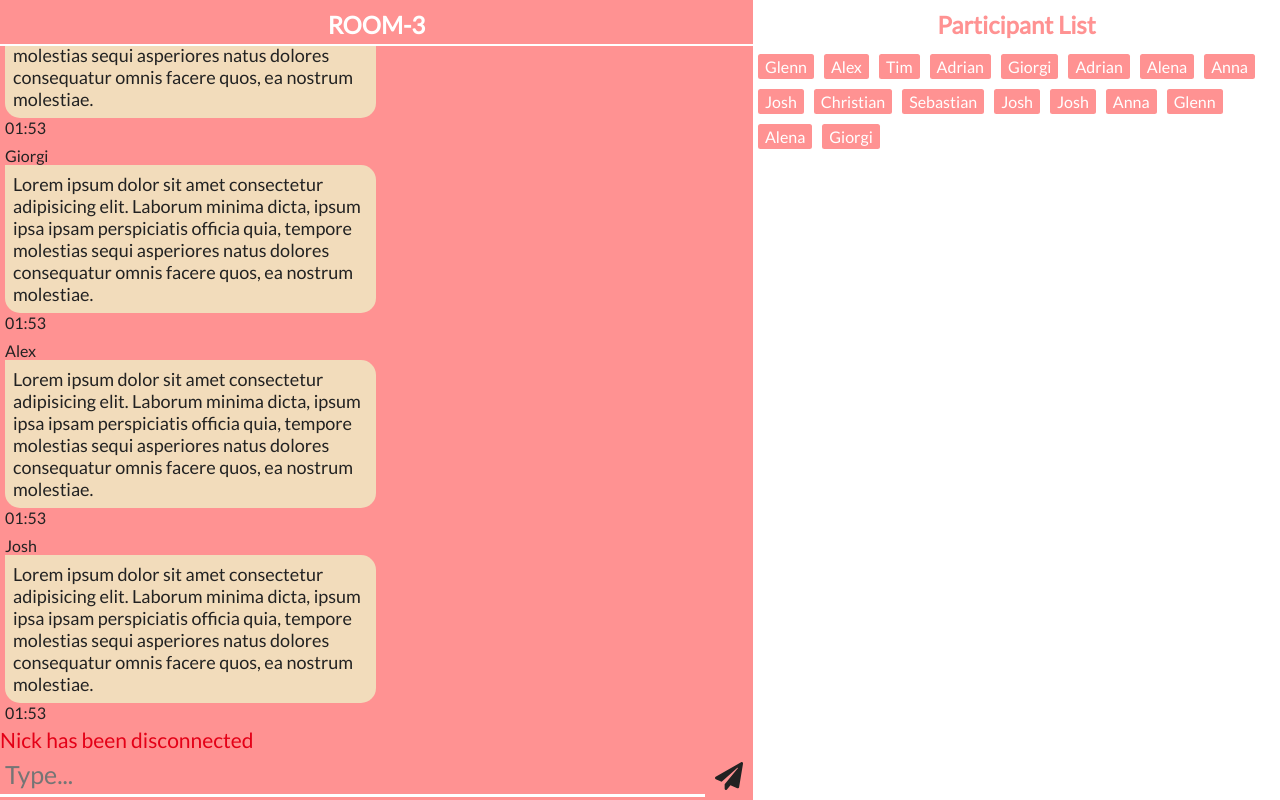
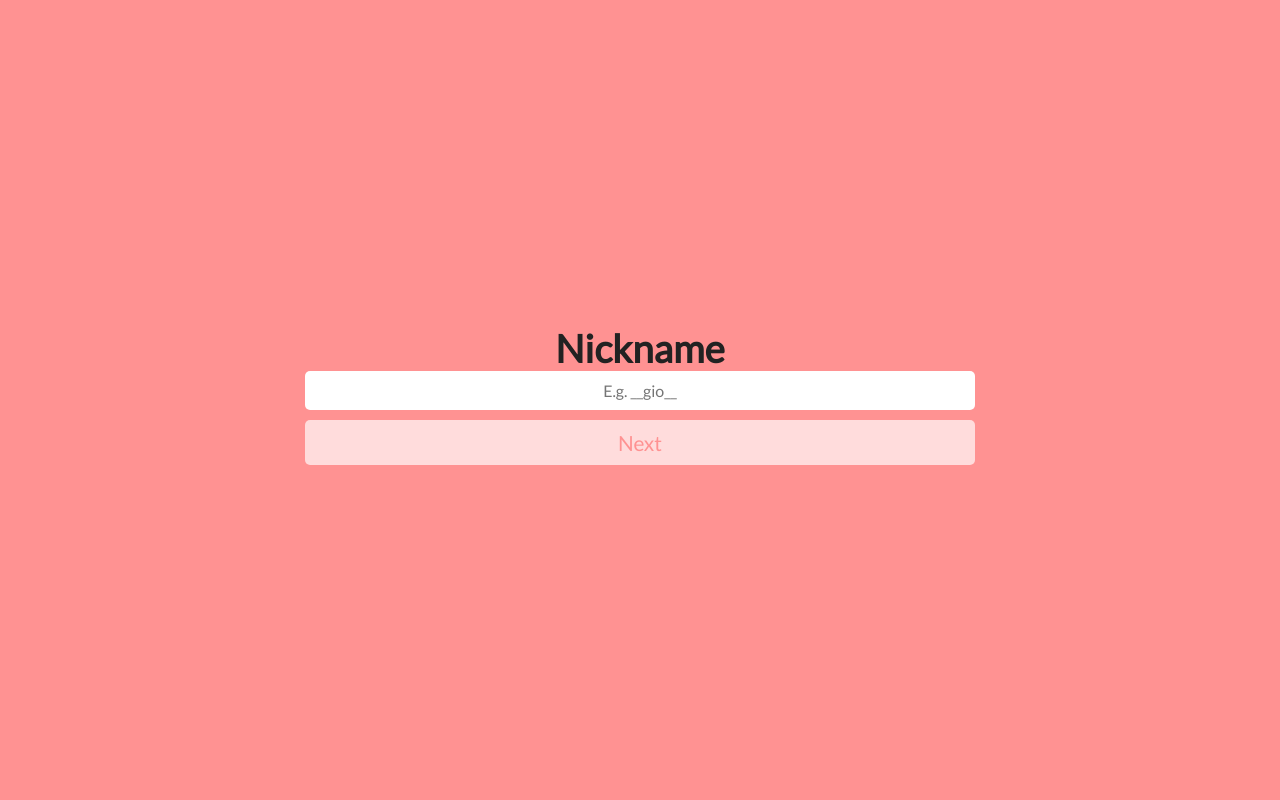
Before and after one commit to gio-shara-code/live-chat-03, a React app: page / in a window 1280 px wide. Built offline with nearby package versions, Linux system fonts and the light colour scheme.

Commit message:
new Commit

```diff
--- a/src/components/Entry.tsx
+++ b/src/components/Entry.tsx
@@ -6,16 +6,16 @@ import {Page, Room} from "../enums"
 import {v4} from "uuid"
 
 const entry = () => {
-  const [page, setPage] = useState<Page>(Page.Chat)
+  const [page, setPage] = useState<Page>(Page.Nickname)
   const [nickname, setNickname] = useState("")
   const [room, setRoom] = useState(null)
 
-  function handleNicknamePageCallback(nickname: string) {
+  const handleNicknamePageCallback = (nickname: string) => {
     setNickname(nickname)
     setPage(Page.ChatRooms)
   }
 
-  function handleRoomCallback(room: Room) {
+  const handleRoomCallback = (room: Room) => {
     setRoom(room)
     setPage(Page.Chat)
   }
--- a/src/pages/chat_page/ChatPage.tsx
+++ b/src/pages/chat_page/ChatPage.tsx
@@ -1,4 +1,4 @@
-import React, {useState, useEffect} from "react"
+import React, {useState} from "react"
 import styles from "./ChatPage.module.scss"
 import {Socket} from "socket.io-client"
 import {User} from "../../interfaces"
--- a/src/pages/chat_page/chat_view/ChatView.tsx
+++ b/src/pages/chat_page/chat_view/ChatView.tsx
@@ -22,16 +22,14 @@ const chatView: React.FC<Props> = ({user}) => {
     messagesEl.current.scrollTop = messagesEl.current.scrollHeight
   }
 
-  const componentDidMount = () => {
-    scrollDown()
-  }
+  const componentDidMount = () => {}
 
   const updateMessages = (message: Message) => {
     return (messages: Message[]) => [...messages, message]
   }
 
   const messagesUpdated = () => {
-    messagesEl.current.scrollTop = messagesEl.current.scrollHeight
+    scrollDown()
   }
 
   useEffect(componentDidMount, [])
@@ -42,7 +40,7 @@ const chatView: React.FC<Props> = ({user}) => {
     if (e.code === "Enter") {
       if (isMessageValid(message)) {
         const msg: Message = {
-          author: user.nickname,
+          author: "Nick",
           type: "message",
           id: v4(),
           content: message,
--- a/src/services/socket_io.ts
+++ b/src/services/socket_io.ts
@@ -8,6 +8,5 @@ export const socketConnection = (user: User): Socket => {
   }
 
   const socket = io("ws://localhost:3000", config)
-
   return socket
 }
```
Also changed, not shown: src/pages/chat_page/chat_view/messages/Messages.tsx (+7 -25 lines), src/pages/chat_rooms_page/ChatRoomsPage.tsx (line endings or trailing spaces), 1 other file (tests, documents, lock files or other folders).
